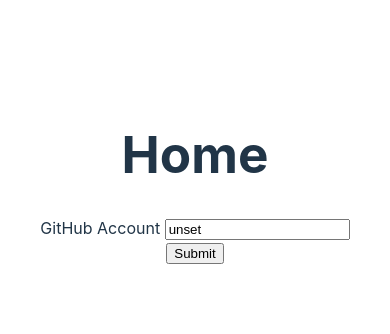
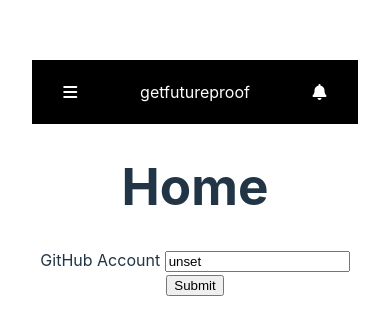
Before and after one commit to madCakes/Lap_3_code_challenge_repository_page, a React (Vite) app: page / in a window 390 px wide. Shown: the part 244-578 px from the top of the page. Built offline with nearby package versions, Linux system fonts and the light colour scheme; no server answers.

Commit message:
create, export & style nav component... ...for mobile screens

```diff
--- a/index.html
+++ b/index.html
@@ -4,6 +4,7 @@
     <meta charset="UTF-8" />
     <link rel="icon" type="image/svg+xml" href="/vite.svg" />
     <meta name="viewport" content="width=device-width, initial-scale=1.0" />
+    <script src="https://kit.fontawesome.com/bfcbb8f6a3.js" crossorigin="anonymous" defer></script>
     <title>Vite + React</title>
   </head>
   <body>
--- /dev/null
+++ b/src/components/NavBar/NavBar.css
@@ -0,0 +1,19 @@
+/************************************************************************** nav bar */
+#navBarBg{
+    display: grid;
+    grid-template-columns: auto auto auto;
+    width: 100%;
+    height: 4rem;
+    top: 0;
+    background-color: #000;
+    color: #fff;
+    align-content: center;
+    justify-content: space-around;
+    align-items: center;
+    justify-items: center;
+}
+
+.fa-solid.fa-bars,
+.fa-solid.fa-bell{
+    cursor: pointer;
+}
--- /dev/null
+++ b/src/components/NavBar/index.jsx
@@ -0,0 +1,18 @@
+import React from "react";
+
+
+import "./NavBar.css";
+
+const NavBar = () => {
+  return (
+    <>
+      <nav id="navBarBg">
+        <i className="fa-solid fa-bars"></i>
+        <p>getfutureproof</p>
+        <i className="fa-solid fa-bell"></i>
+      </nav>
+    </>
+  );
+};
+
+export default NavBar;
--- a/src/main.jsx
+++ b/src/main.jsx
@@ -4,9 +4,14 @@ import App from './App'
 import { BrowserRouter } from 'react-router-dom'
 
 import './index.css'
+import NavBar from './components/NavBar/index';
 
 ReactDOM.createRoot(document.getElementById('root')).render(
-  <BrowserRouter>
-    <App />
-  </BrowserRouter>
+  <React.StrictMode>
+    <BrowserRouter>
+      <NavBar/>
+      <App />
+    </BrowserRouter>
+  </React.StrictMode>
+
 )
```
